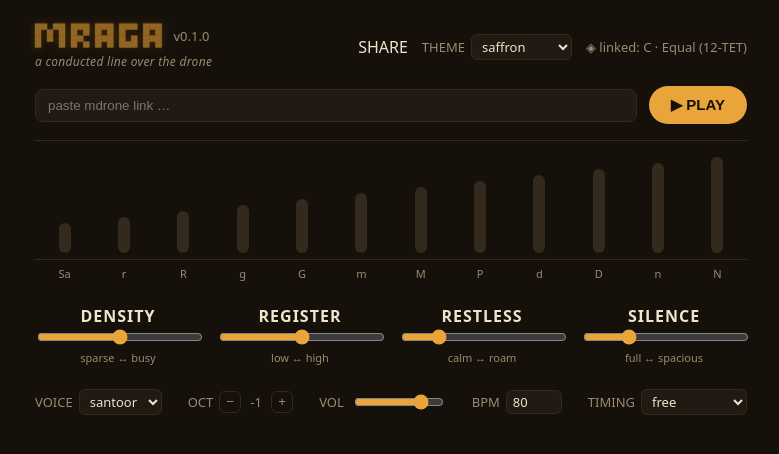
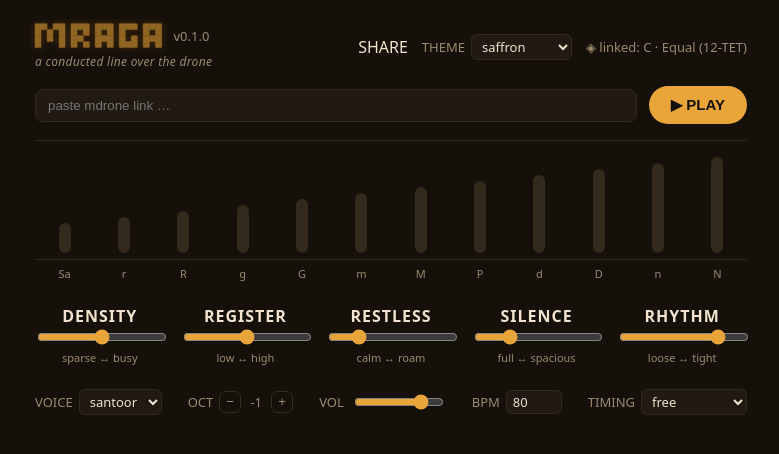
Before and after one commit to gdamdam/mraga, a React (Vite) app: page / in a window 1280 px wide. Shown: the top 454 px of the page, without its empty margins (249-1028 px from the left). Built offline with nearby package versions, Linux system fonts and the light colour scheme.

Commit message:
feat: RHYTHM knob (loose<->tight timing), split from RESTLESSNESS (pitch/melody)

```diff
--- a/src/App.tsx
+++ b/src/App.tsx
@@ -51,7 +51,7 @@ export function App() {
   const [linkInput, setLinkInput] = useState("");
   const [playing, setPlaying] = useState(false);
   const [activeDegree, setActiveDegree] = useState<number | null>(null);
-  const [knobs, setKnobs] = useState<Knobs>({ density: 0.5, register: 0.5, restlessness: 0.2, silence: 0.25 });
+  const [knobs, setKnobs] = useState<Knobs>({ density: 0.5, register: 0.5, restlessness: 0.2, silence: 0.25, rhythm: 0.8 });
   const [voiceId, setVoiceId] = useState<VoiceId>(loadVoiceId);
   const [volume, setVolume] = useState<number>(loadVolume);
   const [octaveShift, setOctaveShift] = useState<number>(loadOctave);
@@ -173,7 +173,7 @@ export function App() {
   function currentScene(): MragaScene {
     return {
       v: 1,
-      knobs,
+      knobs: { ...knobs, rhythm: knobs.rhythm ?? 0.8 },
       voice: voiceId,
       octave: octaveShift,
       volume,
@@ -340,6 +340,7 @@ export function App() {
         <Knob label="REGISTER" lowPole="low" highPole="high" value={knobs.register} onChange={(v) => setKnobs({ ...knobs, register: v })} title="Centre pitch of the melodic line — low to high." />
         <Knob label="RESTLESS" lowPole="calm" highPole="roam" value={knobs.restlessness} onChange={(v) => setKnobs({ ...knobs, restlessness: v })} title="How far the line wanders from home — calm/home-bound to roaming." />
         <Knob label="SILENCE" lowPole="full" highPole="spacious" value={knobs.silence} onChange={(v) => setKnobs({ ...knobs, silence: v })} title="How much rest and space between phrases — full to spacious." />
+        <Knob label="RHYTHM" lowPole="loose" highPole="tight" value={knobs.rhythm ?? 0.8} onChange={(v) => setKnobs({ ...knobs, rhythm: v })} title="Timing feel — loose/rubato to a tight, metronomic pulse (independent of the melody)." />
       </div>
 
       <div className="row footer chip">
--- a/src/conducting.ts
+++ b/src/conducting.ts
@@ -5,6 +5,7 @@ export type Knobs = {
   register: number;
   restlessness: number;
   silence: number;
+  rhythm?: number; // timing feel: 0 = loose/rubato, 1 = tight/metronomic (default 0.8)
 };
 
 const clamp01 = (x: number) => Math.min(1, Math.max(0, x));
@@ -15,12 +16,13 @@ export function knobsToParams(knobs: Knobs, tonicHz: number): EngineParams {
   const register = clamp01(knobs.register);
   const restless = clamp01(knobs.restlessness);
   const silence = clamp01(knobs.silence);
+  const rhythm = clamp01(knobs.rhythm ?? 0.8);
 
   return {
     // DENSITY: steady pulse unit, 4.0s (sparse) -> 0.4s (busy), log interp.
     baseIoiSec: 4.0 * Math.pow(0.4 / 4.0, density),
-    // RESTLESSNESS: timing humanise (≈0 = dead steady) and rhythmic variety.
-    ioiJitter: lerp(0.02, 0.35, restless),
+    // RHYTHM: timing tightness — loose/rubato (0) to metronomic (1).
+    ioiJitter: lerp(0.35, 0.0, rhythm),
     longNoteProb: lerp(0.35, 0.12, restless),
     // REGISTER: centre pitch from tonic (0) to two octaves up (1).
     centerPitchHz: tonicHz * Math.pow(2, register * 2),
--- a/src/index.css
+++ b/src/index.css
@@ -32,7 +32,7 @@ body { margin: 0; background: var(--bg); color: var(--ink); }
 /* A chip rendered as a clickable control (voice/timing/octave). */
 .chip-btn { background: none; border: none; color: inherit; font: inherit; cursor: pointer; padding: 0; }
 .chip-btn:hover { color: var(--ember); }
-.knobs { display: grid; grid-template-columns: repeat(4, 1fr); gap: 16px; margin: 24px 0; }
+.knobs { display: grid; grid-template-columns: repeat(5, 1fr); gap: 16px; margin: 24px 0; }
 .knob { text-align: center; }
 .knob input { width: 100%; accent-color: var(--ember); }
 .play { background: var(--ember); color: var(--bg); border: 0; border-radius: 999px; padding: 10px 22px; font-size: 15px; font-weight: 700; cursor: pointer; }
--- a/src/mragaScene.ts
+++ b/src/mragaScene.ts
@@ -6,7 +6,7 @@ import { bytesToUrlSafeB64, urlSafeB64ToBytes } from "./shareCodec";
 
 export type MragaScene = {
   v: 1;
-  knobs: { density: number; register: number; restlessness: number; silence: number };
+  knobs: { density: number; register: number; restlessness: number; silence: number; rhythm: number };
   voice: string;   // VoiceId
   octave: number;  // -2..2
   volume: number;  // 0..1
@@ -38,7 +38,7 @@ function isFiniteNumber(v: unknown): v is number {
 
 function validateKnobs(
   knobs: unknown,
-): { density: number; register: number; restlessness: number; silence: number } | null {
+): { density: number; register: number; restlessness: number; silence: number; rhythm: number } | null {
   if (!knobs || typeof knobs !== "object") return null;
   const k = knobs as Record<string, unknown>;
   for (const key of ["density", "register", "restlessness", "silence"]) {
@@ -49,6 +49,8 @@ function validateKnobs(
     register: clamp(k.register as number, 0, 1),
     restlessness: clamp(k.restlessness as number, 0, 1),
     silence: clamp(k.silence as number, 0, 1),
+    // rhythm added later — default to tight (0.8) for older shared scenes.
+    rhythm: isFiniteNumber(k.rhythm) ? clamp(k.rhythm as number, 0, 1) : 0.8,
   };
 }
 
```
Also changed, not shown: 2 other files (tests, documents, lock files or other folders).
